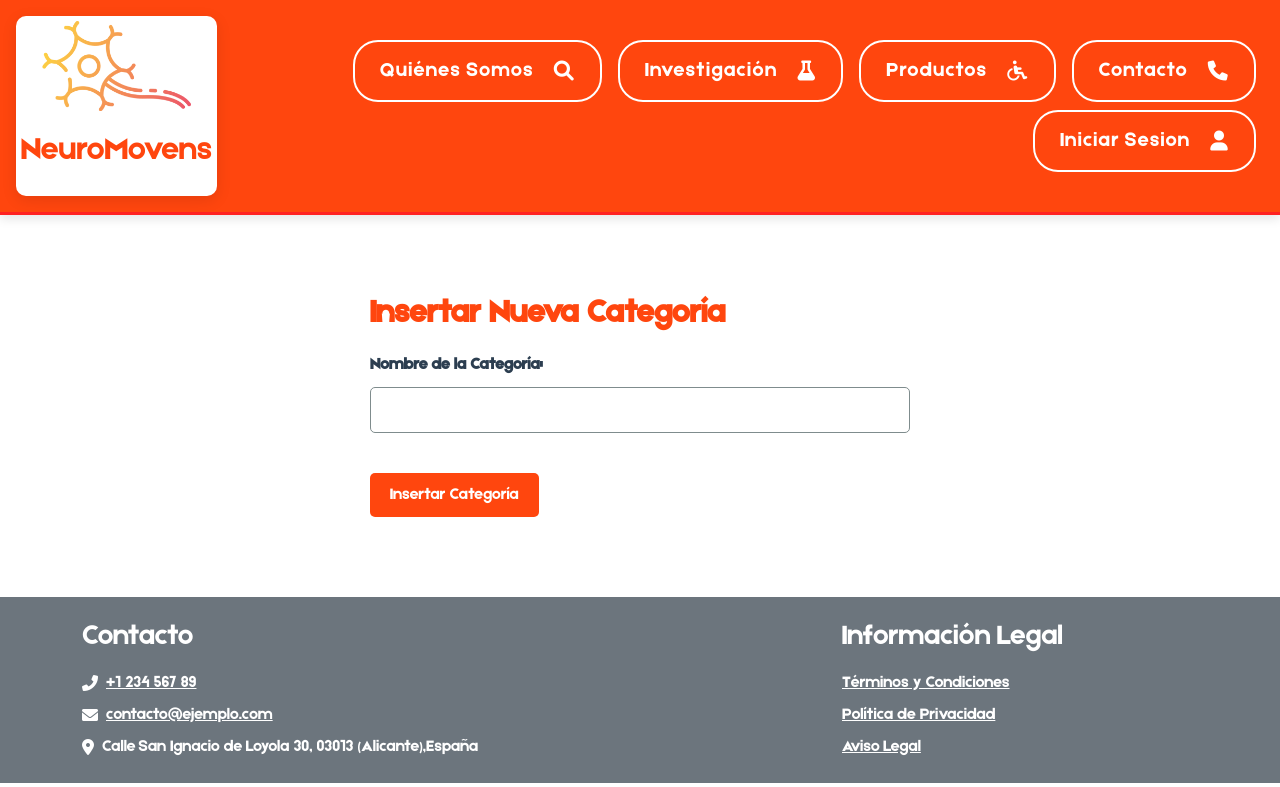
After one commit to AdriRodri13/Neuromovens, a PHP site: page /assets/Vistas/insertarCategoria.php in a window 1280 px wide. The commit adds this page. Shown: the top 787 px of the page. Run offline with PHP 8.4, Linux system fonts and the light colour scheme; some libraries are stand-ins or nearby versions.

Commit message:
Neuromovens 1.0.2.0 CRUD compleatado en todas los objetos

```diff
--- a/www.neuromovens.com/assets/Controlador/ControladorProductos.php
+++ b/www.neuromovens.com/assets/Controlador/ControladorProductos.php
@@ -47,6 +47,7 @@ class ControladorProductos {
 
             // Guardar los productos bajo el ID de la categoría
             $productosPorCategoria[$categoria->getIdCategoria()] = [
+                'id_categoria' => $categoria->getIdCategoria(),
                 'nombre_categoria' => $categoria->getNombreCategoria(),
                 'productos' => $productos
             ];
@@ -71,7 +72,7 @@ class ControladorProductos {
             $precio = $_POST['producto']['precio'];
             $categoriaId = $_POST['producto']['categoria_id'];
 
-            // Verificar y manejar imagen
+            if(!$this->modeloProducto->comprobarProducto($nombre)) {
                 if (isset($_FILES['imagen_url']) && $_FILES['imagen_url']['error'] === UPLOAD_ERR_OK) {
                     $fileTmpPath = $_FILES['imagen_url']['tmp_name'];
                     $newFileName = 'imagen_' . time() . '.jpg';
@@ -89,6 +90,8 @@ class ControladorProductos {
                 } else {
                     echo "Por favor, selecciona una imagen válida para subir.";
                 }
+            }
+            $this->listarProductos();
         }
     }
 
--- a/www.neuromovens.com/assets/Entidades/Categoria.php
+++ b/www.neuromovens.com/assets/Entidades/Categoria.php
@@ -5,8 +5,8 @@ namespace Entidades;
 class Categoria implements Entidad
 {
     public function __construct(
-        private int $id_categoria,
-        private string $nombre_categoria
+        private int $id_categoria = 0 ,
+        private string $nombre_categoria="provisional"
     )
     {}
 
--- a/www.neuromovens.com/assets/Modelos/ModeloProducto.php
+++ b/www.neuromovens.com/assets/Modelos/ModeloProducto.php
@@ -9,7 +9,7 @@ require 'Modelo.php';
 
 class ModeloProducto extends Modelo
 {
-    private function comprobarProducto(string $nombreProducto){
+    public function comprobarProducto(string $nombreProducto){
         $sql = "SELECT * FROM productos WHERE nombre = :nombreProducto";
         $stmt = $this->getConexion()->prepare($sql);
 
--- a/www.neuromovens.com/assets/Vistas/InsertarProducto.php
+++ b/www.neuromovens.com/assets/Vistas/InsertarProducto.php
@@ -50,8 +50,6 @@
         }
     </style>
 
-    <body>
-
     <div class="form-container">
         <h2>Insertar Nuevo Producto</h2>
         <form action="../Controlador/ControladorProductos.php" method="post" enctype="multipart/form-data">
--- /dev/null
+++ b/www.neuromovens.com/assets/Vistas/insertarCategoria.php
@@ -0,0 +1,69 @@
+<?php include '../Compartido/header.php'; ?>
+<style>
+    .form-container {
+        background-color: var(--color-blanco);
+        padding: 30px;
+        border-radius: 8px;
+        box-shadow: var(--color-sombra);
+        max-width: 600px;
+        margin: 50px auto;
+    }
+
+    .form-container h2 {
+        color: var(--color-principal);
+        margin-bottom: 20px;
+    }
+
+    .form-container label {
+        font-weight: bold;
+        color: var(--color-oscuro);
+    }
+
+    .form-container input[type="text"],
+    .form-container input[type="number"],
+    .form-container textarea,
+    .form-container input[type="file"] {
+        width: 100%;
+        padding: 10px;
+        margin: 10px 0 20px 0;
+        border-radius: 5px;
+        border: 1px solid var(--color-gris-suave);
+        box-sizing: border-box;
+    }
+
+    .form-container input[type="submit"] {
+        background-color: var(--color-principal);
+        color: var(--color-blanco);
+        padding: 10px 20px;
+        border: none;
+        border-radius: 5px;
+        cursor: pointer;
+        transition: background-color 0.3s ease;
+    }
+
+    .form-container input[type="submit"]:hover {
+        background-color: var(--color-suave);
+    }
+
+    .form-container .form-group {
+        margin-bottom: 20px;
+    }
+</style>
+
+<div class="form-container">
+    <h2>Insertar Nueva Categoría</h2>
+    <form action="../Controlador/ControladorCategoria.php" method="post">
+        <!-- Campo oculto para indicar la acción de inserción -->
+        <input type="hidden" name="accion" value="insertar">
+
+        <!-- Campo para el nombre de la categoría -->
+        <div class="form-group">
+            <label for="nombre_categoria">Nombre de la Categoría:</label>
+            <input type="text" id="nombre_categoria" name="nombreCategoria" required>
+        </div>
+
+        <!-- Botón de envío -->
+        <input type="submit" value="Insertar Categoría">
+    </form>
+</div>
+<?php include '../Compartido/footer.php'; ?>
```
Also changed, not shown: www.neuromovens.com/assets/Controlador/ControladorCategoria.php (added, +108 -0 lines), www.neuromovens.com/assets/Modelos/ModeloCategoria.php (+19 -6 lines), www.neuromovens.com/assets/Vistas/CargarCategoria.php (added, +25 -0 lines), www.neuromovens.com/assets/Vistas/productos.php (+20 -2 lines). Lines whose indentation alone changed are shown as unchanged.
